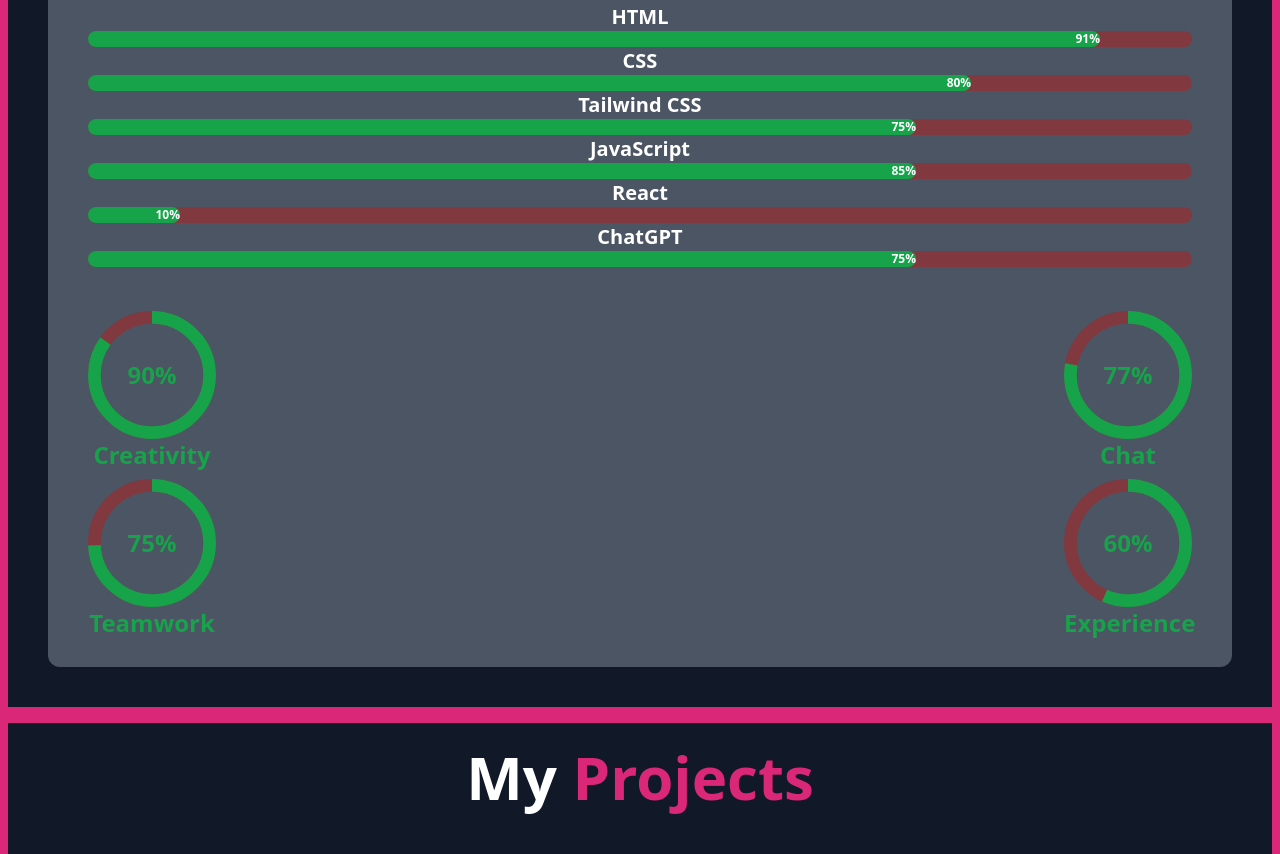
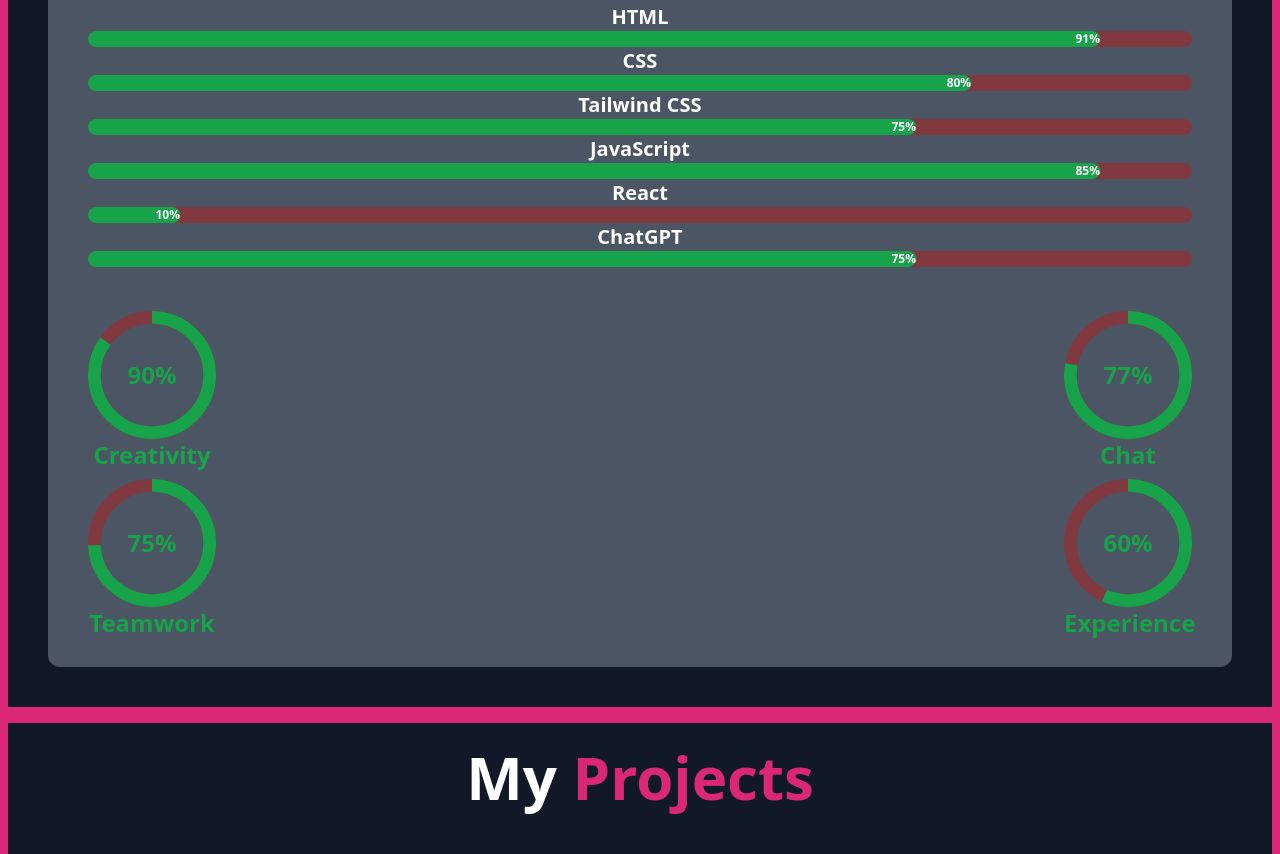
Before and after one commit to introvertasim/My-Portfolio, a website: page index.html in a window 1280 px wide. Shown: the part 1853-2707 px from the top of the page. Drawn offline with Linux system fonts and the light colour scheme; files whose address does not match are found by name.

Commit message:
Update index.html

```diff
--- a/index.html
+++ b/index.html
@@ -177,7 +177,7 @@
             </div>
             <span class="font-bold text-xl">JavaScript</span>
             <div class="bg-red-700/50 rounded-full w-full h-4">
-                <div class="bg-green-600 w-9/12 rounded-full h-4 text-right text-xs font-bold">85%</div>
+                <div class="bg-green-600 w-11/12 rounded-full h-4 text-right text-xs font-bold">85%</div>
             </div>
             <span class="font-bold text-xl">React</span>
             <div class="bg-red-700/50 rounded-full w-full h-4">
```
